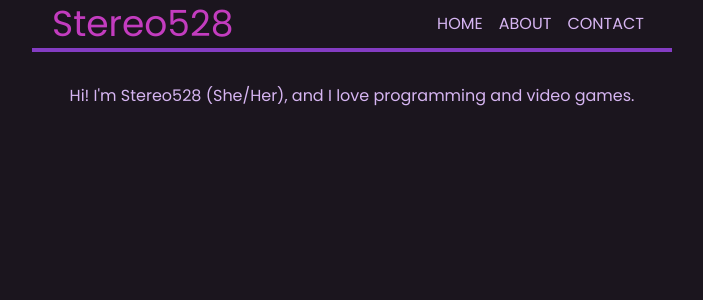
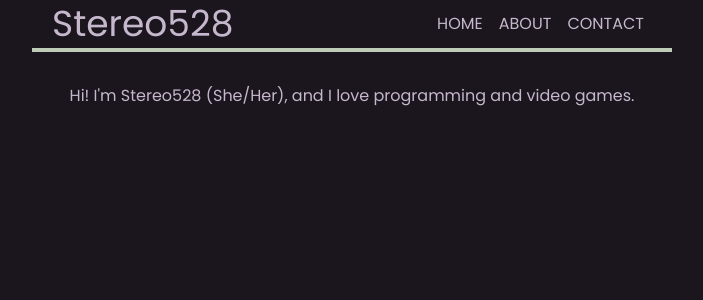
Before and after one commit to Stereo528/website-four-point-oh, a SvelteKit app: page / in a window 1280 px wide. Shown: the top 300 px of the page, without its empty margins (288-991 px from the left). Built offline with nearby package versions, Linux system fonts and the light colour scheme.

Commit message:
colors are fucking hard

```diff
--- a/src/components/Logo.svelte
+++ b/src/components/Logo.svelte
@@ -1 +1 @@
-<h1 class="text-4xl text-accent">Stereo528</h1>
+<h1 class="text-4xl text-secondary">Stereo528</h1>
--- a/tailwind.config.js
+++ b/tailwind.config.js
@@ -11,10 +11,10 @@ module.exports = {
     extend: {
       colors: {
         'primary': "#1b151e",
-        'secondary': "#d6b5f2",
-        'accent': "#c33cbf",
-        'primary-button': "#843cc3",
-        'secondary-button': "#eec8ed",
+        'secondary': "#c5b8cc",
+        'accent': "#bfccb8",
+        'primary-button': "#bfccb8",
+        'secondary-button': "#231c26",
 
       },
       fontFamily: {
```
